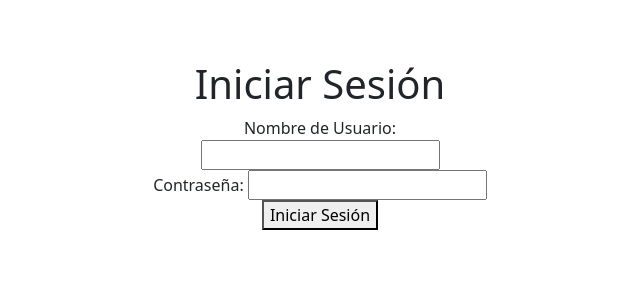
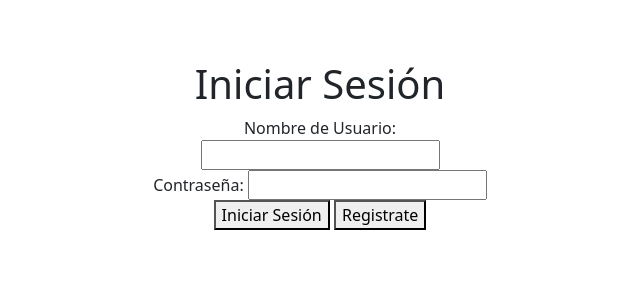
Before and after one commit to JuanTYDEV/InnovaTube, a PHP site: page /index.php in a window 1280 px wide. Shown: the top 300 px of the page, without its empty margins (320-960 px from the left). Run offline with PHP 8.4, Linux system fonts and the light colour scheme; the visitor is signed in with stand-in values (Sample User, id 1); data that the repository does not hold is empty.

Commit message:
InicioDeSession

```diff
--- a/html/login/c/loginC.php
+++ b/html/login/c/loginC.php
@@ -1,5 +1,6 @@
 <?php
 
+include_once $_SERVER['DOCUMENT_ROOT'] . '/conexion/lib.database.php';
 require_once $_SERVER['DOCUMENT_ROOT'] . '/login/m/loginM.php';
 
 class LoginController
@@ -21,15 +22,6 @@ class LoginController
 
             $usuario = $this->usuarioModel->buscarPorNombreUsuario($nombreUsuario);
 
-         /*    var_dump($usuario);
-            if ($this->usuarioModel->verificarContrasena($contrasena, $usuario['pass'])) {
-                echo "si";
-            } else {
-                echo "no";
-            }
-
-            var_dump($this->usuarioModel->verificarContrasena($contrasena, $usuario['pass']));
- */
 
             if ($usuario && $this->usuarioModel->verificarContrasena($contrasena, $usuario['pass'])) {
                 // Inicio de sesión exitoso
--- a/html/login/m/loginM.php
+++ b/html/login/m/loginM.php
@@ -1,7 +1,4 @@
 <?php
-// En todos los includes, reemplaza con:
-include_once $_SERVER['DOCUMENT_ROOT'] . '/conexion/lib.database.php';
-
 class Usuario
 {
     private $con;
--- a/html/login/v/loginV_form.php
+++ b/html/login/v/loginV_form.php
@@ -26,6 +26,11 @@
         <!-- place navbar here -->
     </header>
     <main>
+        <script>
+            function registro_usuario(){
+                location.href = "index.php?accion=registroU"
+            }
+        </script>
 
         <div class="container text-center">
             <div class="row align-items-start">
@@ -47,22 +52,10 @@
                             <input type="password" id="contrasena" name="contrasena" required>
                         </div>
                         <button type="submit">Iniciar Sesión</button>
+                        <button type="button" onclick="registro_usuario()">Registrate</button>
                     </form>
                 </div>
                 <div class="col-4">
-                </div>
-            </div>
-        </div>
-        <div class="container text-center">
-            <div class="row align-items-start">
-                <div class="col-4">
-
-                </div>
-                <div class="col-4">
-
-                </div>
-                <div class="col-4">
-
                 </div>
             </div>
         </div>
```
